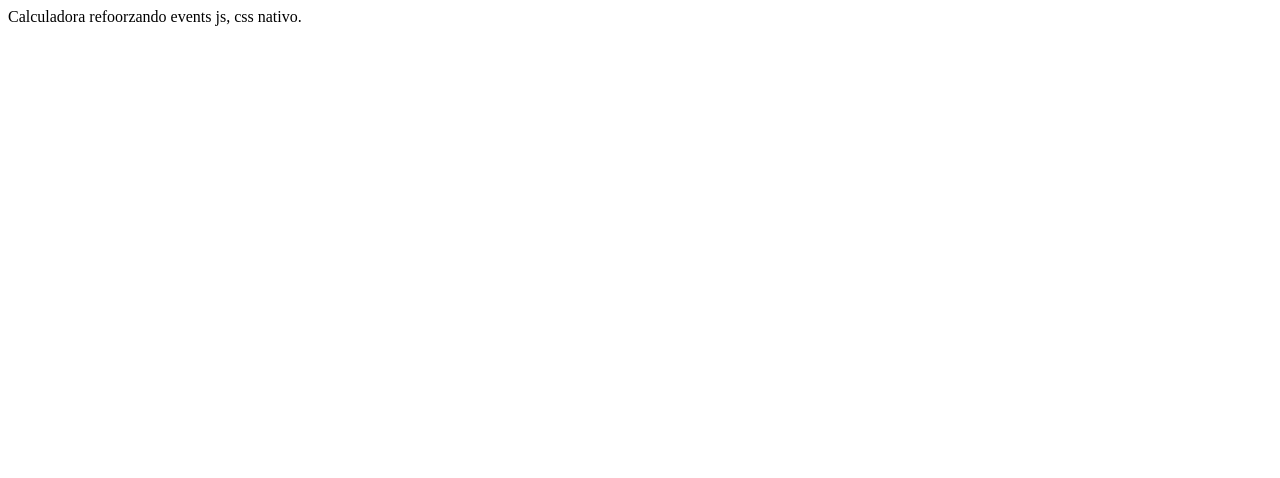
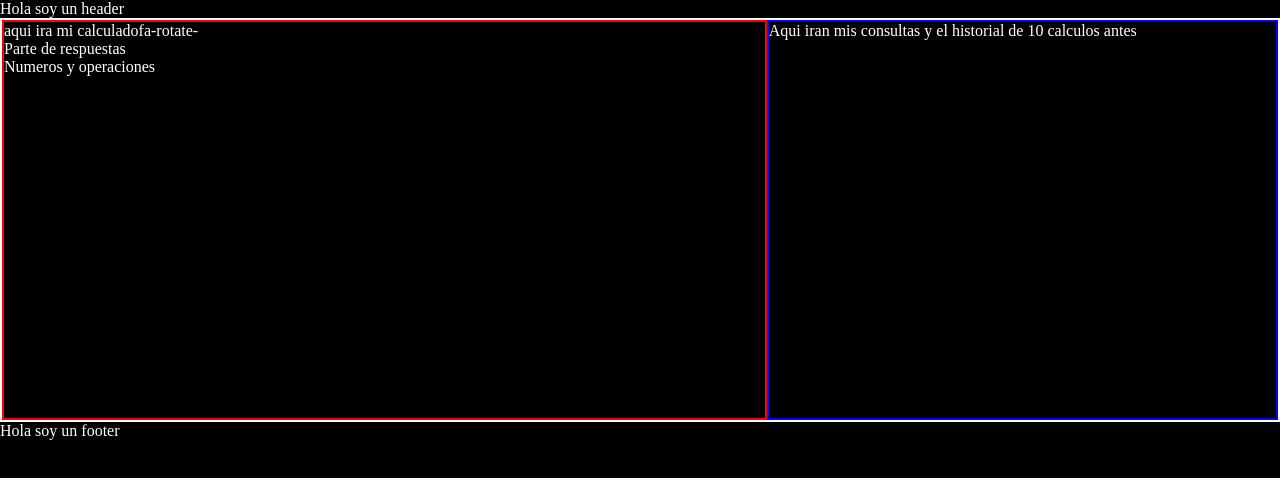
Before and after one commit to DiegoQ77/calculatorNativeJS, a plain HTML site: page index.html in a window 1280 px wide. Drawn offline with Linux system fonts and the light colour scheme.

Commit message:
se hizo la primera maquetacion

```diff
--- a/index.html
+++ b/index.html
@@ -5,8 +5,26 @@
   <meta http-equiv="X-UA-Compatible" content="IE=edge">
   <meta name="viewport" content="width=device-width, initial-scale=1.0">
   <title>Document</title>
+  <link rel="stylesheet" href="./style.css">
 </head>
 <body>
-  Calculadora refoorzando events js, css nativo.
+  <header>
+    Hola soy un header
+  </header>
+  <div id="container">
+    <section>
+      aqui ira mi calculadofa-rotate-
+      <div>
+        Parte de respuestas
+      </div>
+      <div>
+        Numeros y operaciones
+      </div>
+    </section>
+    <aside>
+      Aqui iran mis consultas y el historial de 10 calculos antes
+    </aside>
+  </div>
+  <footer>Hola soy un footer</footer>
 </body>
 </html>
--- a/style.css
+++ b/style.css
@@ -0,0 +1,32 @@
+:root {
+  --primary-color : red;
+  --secondary-color: blue;
+  --type-letters : "";
+  --font--letters: "";
+
+}
+
+body {
+  margin: 0;
+  background-color: black;
+  color: white;
+}
+
+#container {
+  border: 2px solid white;
+  width: auto;
+  height: 50vh;
+  display: flex;
+  flex-direction: row;
+
+}
+
+section {
+  border: 2px solid red;
+  width: 60%;
+}
+
+aside {
+  border: 2px solid blue;
+  width: 40%;
+}
```
